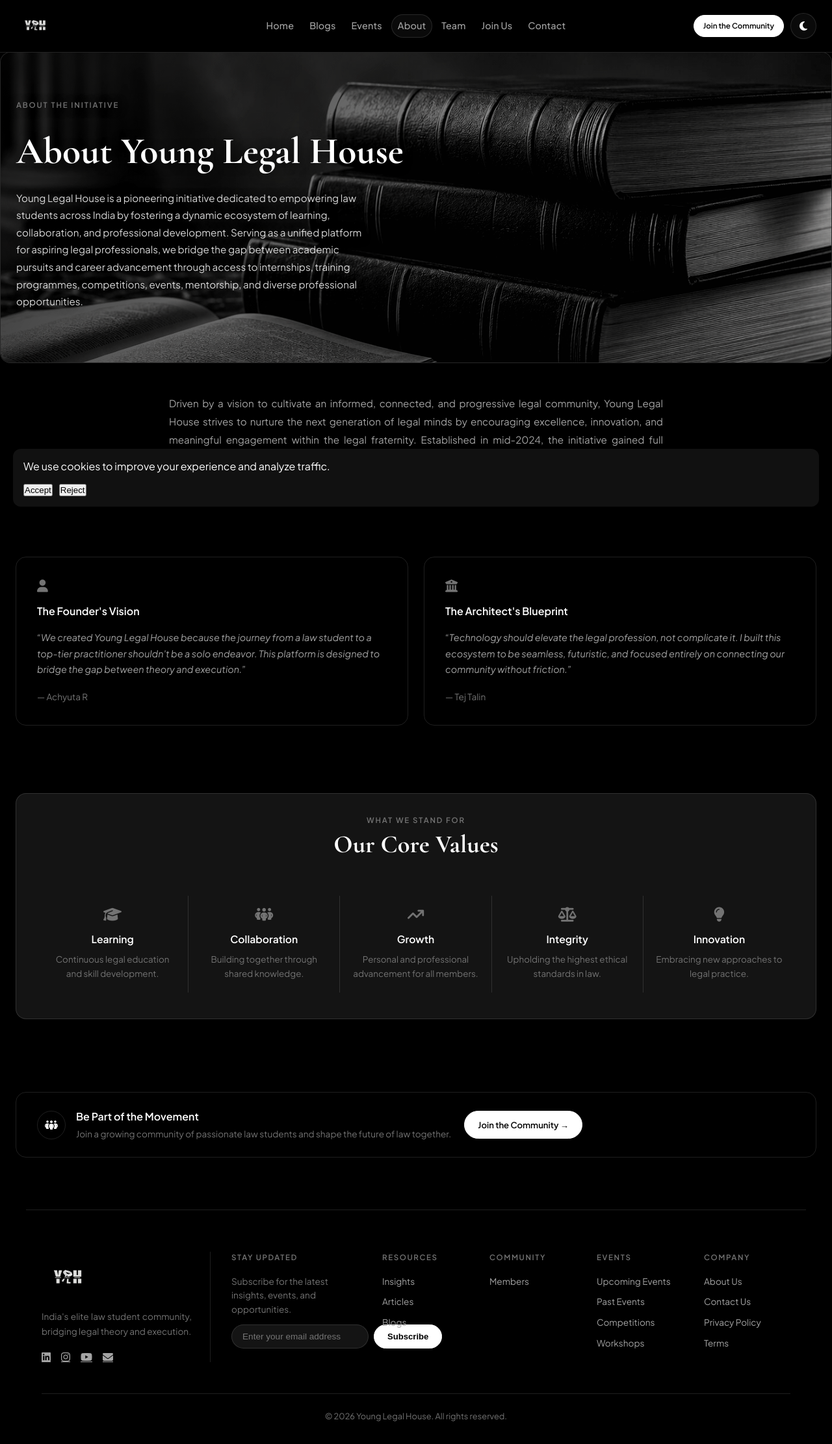
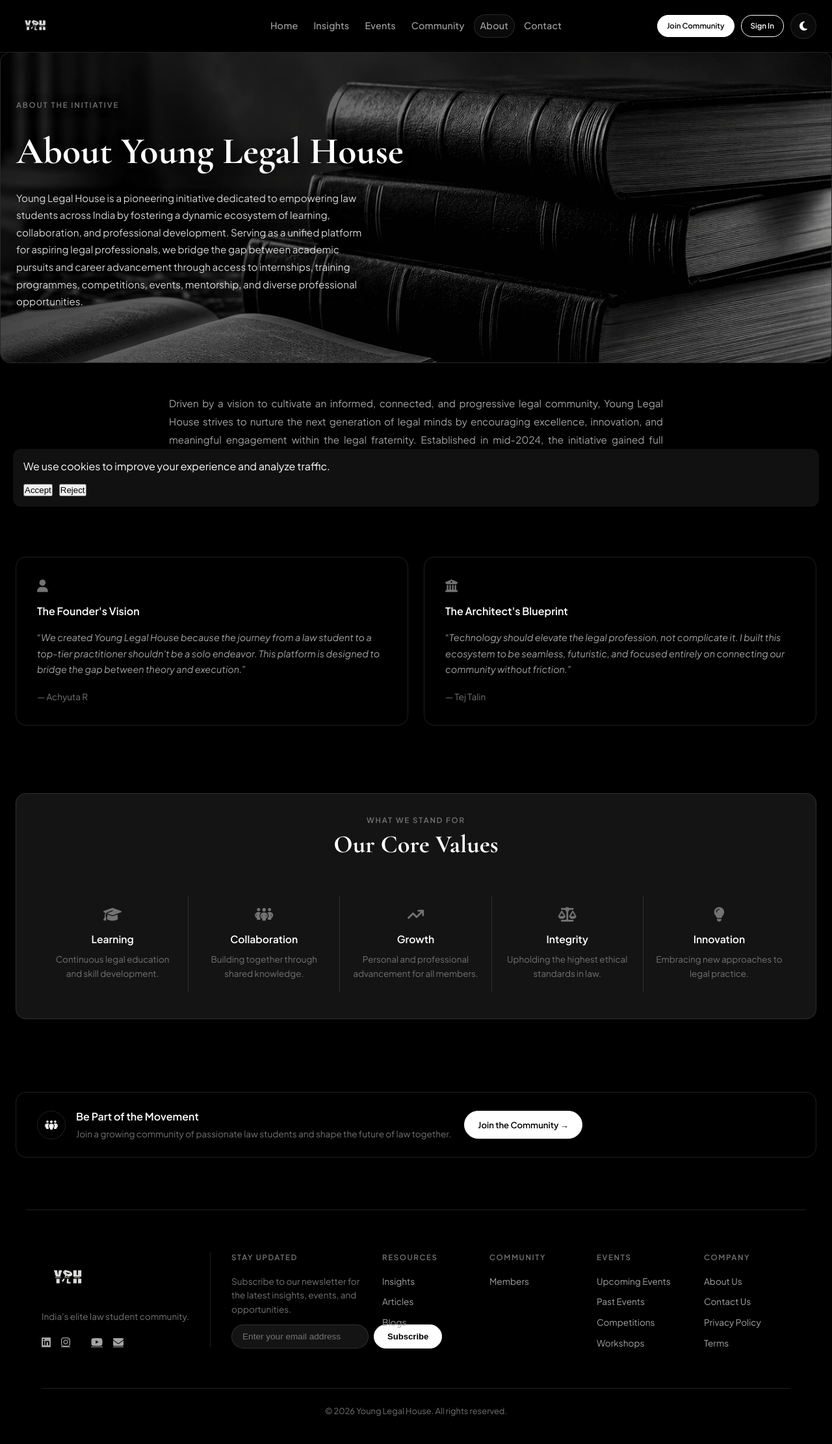
Before and after one commit to TejTalin/young-legal-house, a Next.js app: page /about in a window 1280 px wide. Shown: the whole page at 65% size. Built offline with nearby package versions, Linux system fonts and the light colour scheme.

Commit message:
Add files via upload

```diff
--- a/components/Footer.jsx
+++ b/components/Footer.jsx
@@ -10,6 +10,7 @@ import { FOOTER_LINKS } from '@/lib/site-data.js';
 const SOCIALS = [
   { href: 'https://www.linkedin.com/company/young-legal-house/', icon: 'fa-linkedin',  type: 'fab' },
   { href: 'https://www.instagram.com/younglegalhouse/',          icon: 'fa-instagram', type: 'fab' },
+  { href: 'https://twitter.com/younglegalhouse',                 icon: 'fa-x-twitter', type: 'fab' },
   { href: 'https://www.youtube.com/@younglegalhouse',            icon: 'fa-youtube',   type: 'fab' },
   { href: 'mailto:connect.ylh@gmail.com',                        icon: 'fa-envelope',  type: 'fas' },
 ];
@@ -33,7 +34,7 @@ export default function Footer() {
   return (
     <AnimatedSection variant="fadeUp" as="footer" className="ylh-footer">
       <div className="ylh-container">
-        <div className={`ylh-footer-grid${showNewsletter ? '' : ' ylh-footer-grid--no-newsletter'}`}>
+        <div className="ylh-footer-grid">
           {/* Brand column */}
           <div className="ylh-footer-brand">
             <Link href="/">
@@ -47,7 +48,7 @@ export default function Footer() {
               />
             </Link>
             <p>
-              India&apos;s elite law student community, bridging legal theory and execution.
+              India&apos;s elite law student community.
             </p>
             <div className="ylh-footer-socials">
               {SOCIALS.map(({ href, icon, type }) => (
@@ -71,7 +72,7 @@ export default function Footer() {
             <div className="ylh-footer-col">
               <h4>Stay Updated</h4>
               <p style={{ color: 'var(--muted-text)', fontSize: '0.85rem', lineHeight: 1.6, marginBottom: '12px' }}>
-                Subscribe for the latest insights, events, and opportunities.
+                Subscribe to our newsletter for the latest insights, events, and opportunities.
               </p>
               {subscribed ? (
                 <p style={{ color: 'var(--grey-text)', fontSize: '0.85rem' }}>
@@ -100,7 +101,7 @@ export default function Footer() {
             <div key={title} className="ylh-footer-col">
               <h4>{title}</h4>
               {links.map((link) => (
-                <Link key={link.href} href={link.href}>
+                <Link key={`${title}-${link.label}`} href={link.href}>
                   {link.label}
                 </Link>
               ))}
--- a/components/Navbar.jsx
+++ b/components/Navbar.jsx
@@ -6,13 +6,12 @@ import { usePathname } from 'next/navigation';
 import { motion, AnimatePresence } from 'framer-motion';
 
 const NAV_LINKS = [
-  { href: '/',        label: 'Home'    },
-  { href: '/blogs',   label: 'Blogs'   },
-  { href: '/events',  label: 'Events'  },
-  { href: '/about',   label: 'About'   },
-  { href: '/team',    label: 'Team'    },
-  { href: '/join',    label: 'Join Us' },
-  { href: '/contact', label: 'Contact' },
+  { href: '/',        label: 'Home'      },
+  { href: '/blogs',   label: 'Insights'  },
+  { href: '/events',  label: 'Events'    },
+  { href: '/team',    label: 'Community' },
+  { href: '/about',   label: 'About'     },
+  { href: '/contact', label: 'Contact'   },
 ];
 
 export default function Navbar() {
@@ -129,7 +128,13 @@ export default function Navbar() {
         <div className="ylh-nav-actions">
           <motion.div whileHover={{ scale: 1.04 }} whileTap={{ scale: 0.97 }}>
             <Link href="/join" className="ylh-btn ylh-btn-primary ylh-header-cta">
-              Join the Community
+              Join Community
+            </Link>
+          </motion.div>
+
+          <motion.div whileHover={{ scale: 1.04 }} whileTap={{ scale: 0.97 }}>
+            <Link href="/join" className="ylh-btn ylh-btn-outline ylh-header-cta ylh-header-signin">
+              Sign In
             </Link>
           </motion.div>
 
@@ -193,7 +198,10 @@ export default function Navbar() {
             </div>
 
             <Link href="/join" className="ylh-btn ylh-btn-primary ylh-mobile-cta" onClick={() => setMenuOpen(false)}>
-              Join the Community
+              Join Community
+            </Link>
+            <Link href="/join" className="ylh-btn ylh-btn-outline ylh-mobile-cta" onClick={() => setMenuOpen(false)}>
+              Sign In
             </Link>
           </motion.div>
         )}
```
